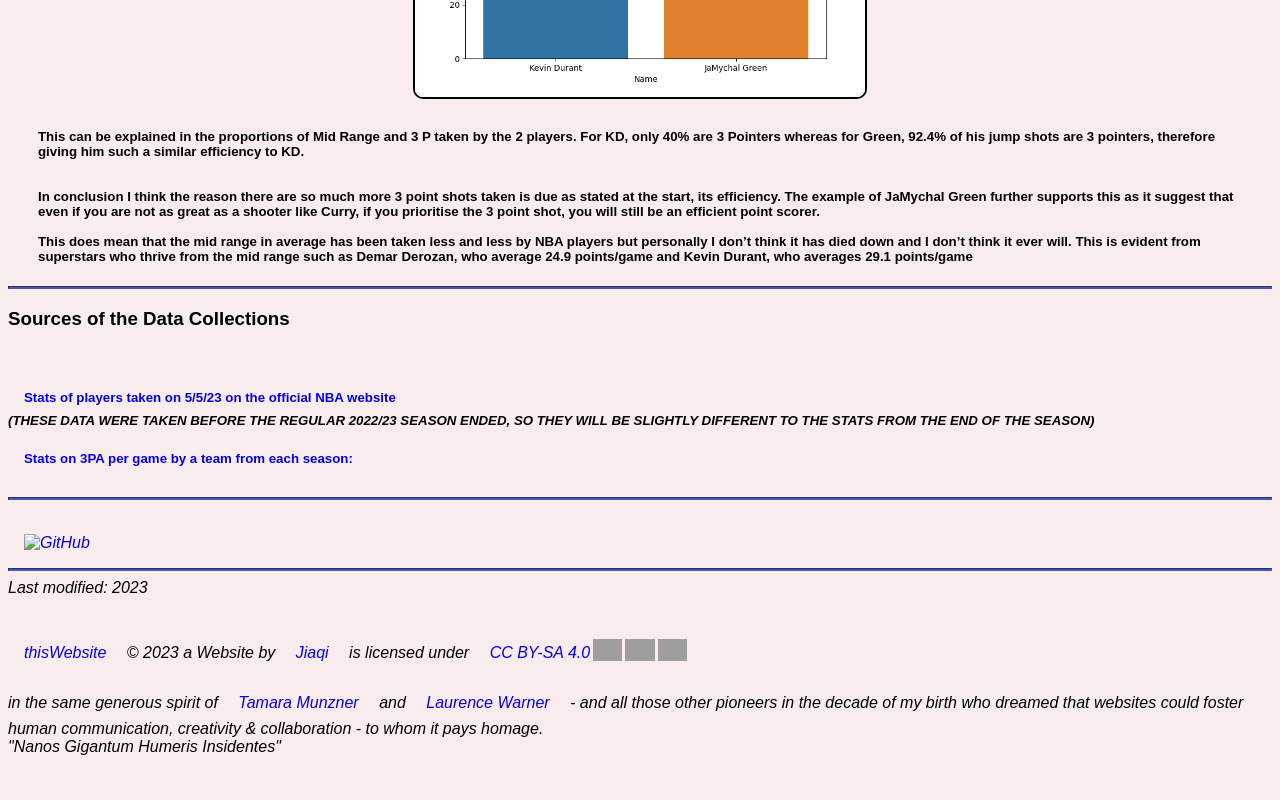
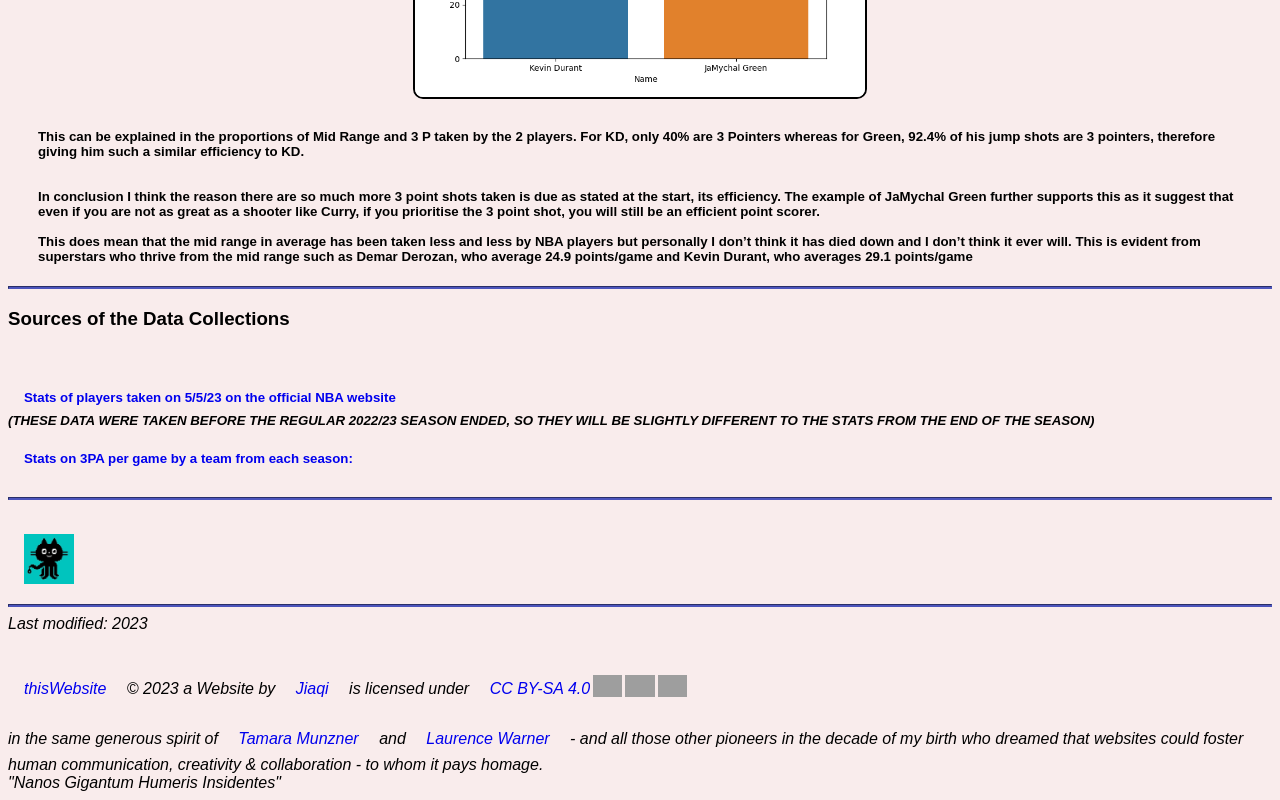
Before and after one commit to jiaqiz29/websiteRebuild, a plain HTML site: page 3PointRevolution.html in a window 1280 px wide. Shown: the part 2063-2863 px from the top of the page. Before the commit the page ends 2827 px from the top, so only its background shows below. Drawn offline with Linux system fonts and the light colour scheme; grey boxes are pictures that could not be loaded.

Commit message:
Update 3PointRevolution.html

```diff
--- a/3PointRevolution.html
+++ b/3PointRevolution.html
@@ -176,7 +176,7 @@
         <hr>
 
         <br>
-        <a href="https://github.com/jiaqiz29"><img src="github.png" height="50" alt="GitHub"></a>
+        <a href="https://github.com/jiaqiz29"><img src="img/github.png" height="50" alt="GitHub"></a>
         <!--<a rev="Subdocument" href="https://linkedin.com/in/jiaqi"><img src="./index_files/linkedin.png" height="50" alt="LinkedIn"></a>-->
         <hr>
         <!-- old school CC: <a rel="license" href="http://creativecommons.org/licenses/by-sa/4.0/"><img alt="Creative Commons License" style="border-width:0" src="https://i.creativecommons.org/l/by-sa/4.0/88x31.png" /></a><br />This work is licensed under a <a rel="license" href="http://creativecommons.org/licenses/by-sa/4.0/">Creative Commons Attribution-ShareAlike 4.0 International License</a>,  -->
```
